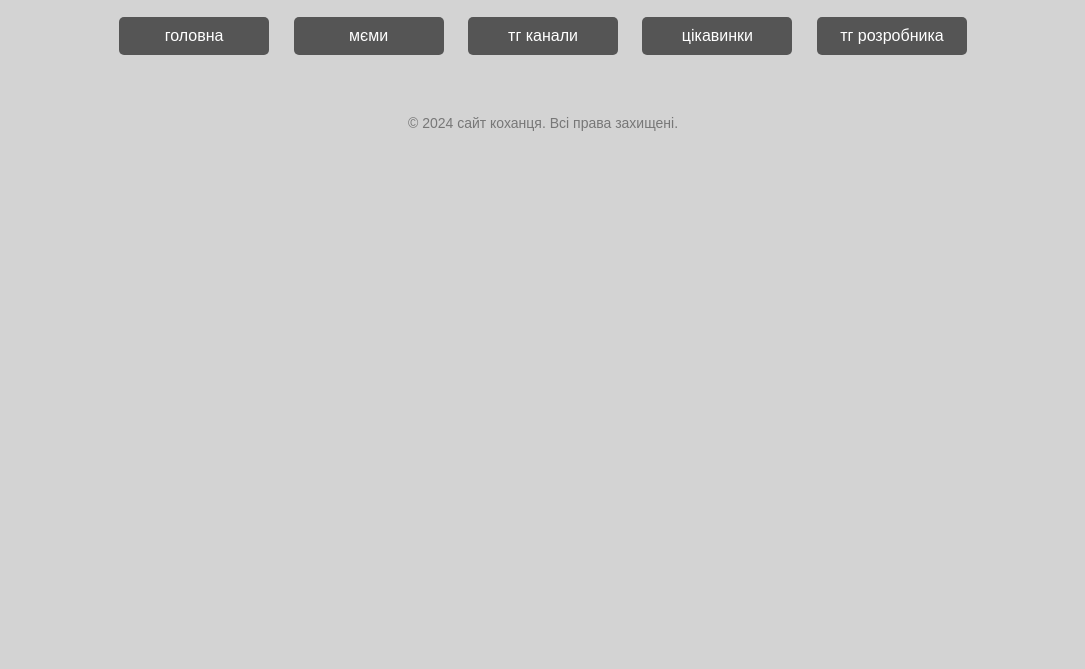
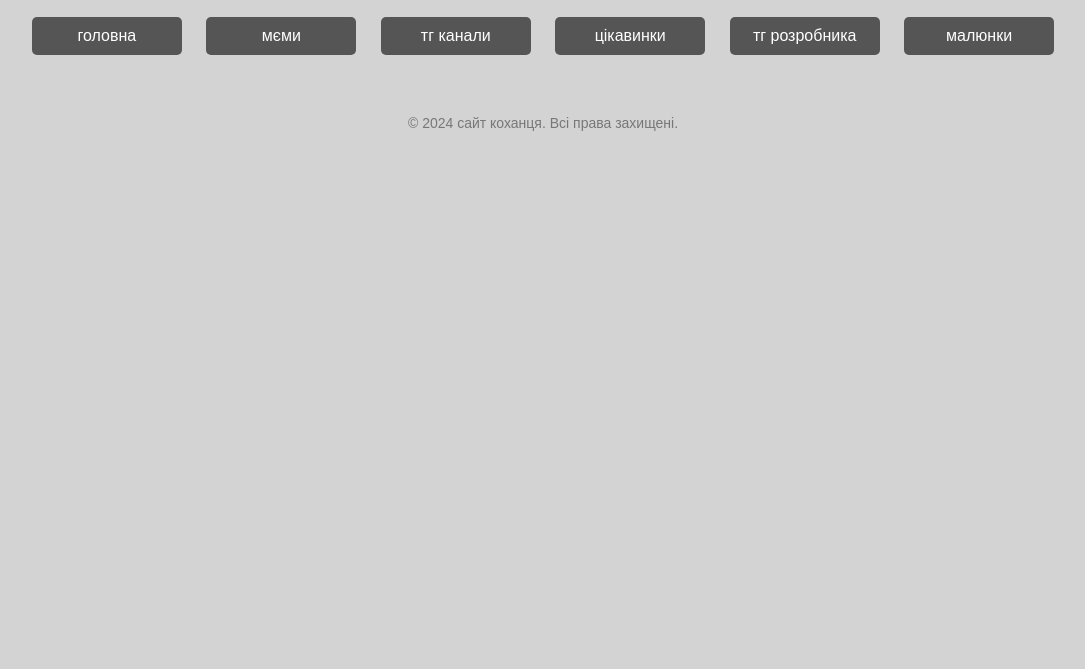
Before and after one commit to ValeriiTP/news2.0, a plain HTML site: page index.html in a window 1280 px wide. Shown: the part 131-800 px from the top of the page, without its empty margins (97-1182 px from the left). Drawn offline with Linux system fonts and the light colour scheme.

Commit message:
Update index.html

```diff
--- a/index.html
+++ b/index.html
@@ -55,6 +55,7 @@
         <a href="https://valeriitp.github.io/tgkanaly/">тг канали</a>
         <a href="https://valeriitp.github.io/cikawynky/">цікавинки</a>
         <a href="https://t.me/gazetakohanca">тг розробника</a>
+        <a href="https://valeriitp.github.io/malunki/"> малюнки</a>
     </nav>
 
     <footer>
```
